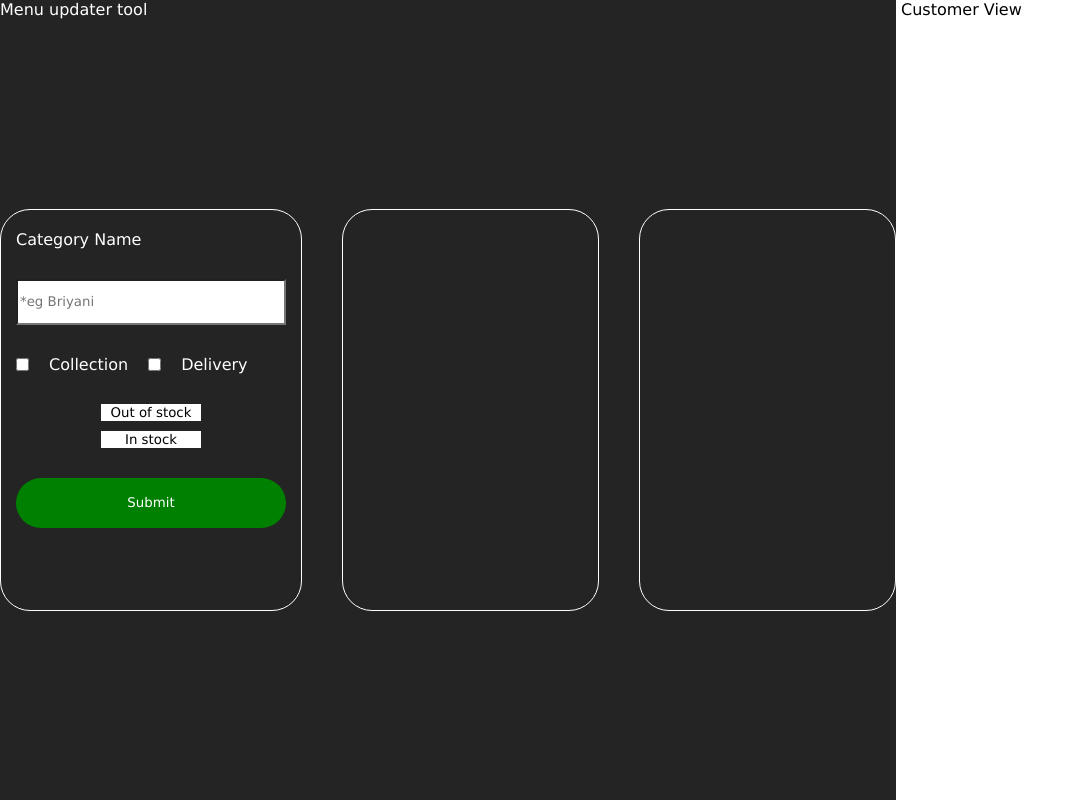
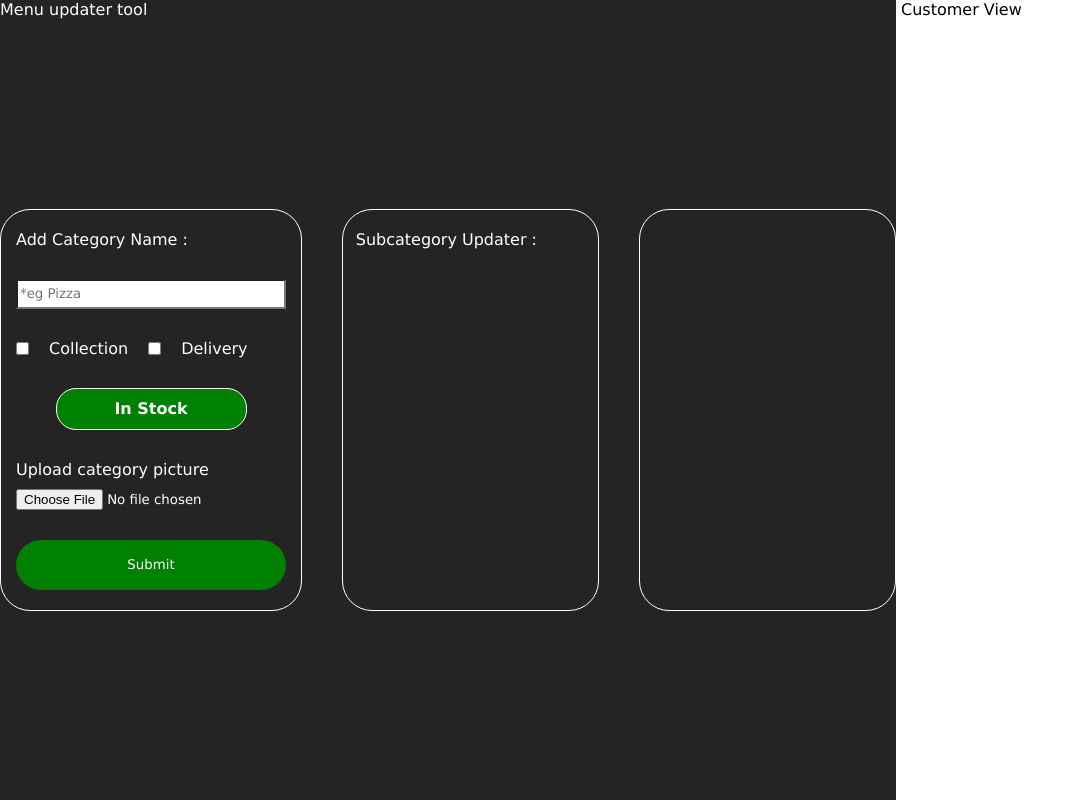
Before and after one commit to sreekanthSubramani/restaurant-client-control-react-js-, a React (Vite) app in the folder restaurantclient/: page /login in a window 1280 px wide. Shown: the whole page, without its empty margins (0-1085 px from the left). Built offline with nearby package versions, Linux system fonts and the light colour scheme.

Commit message:
object redux with mongo

```diff
--- a/restaurantclient/package.json
+++ b/restaurantclient/package.json
@@ -10,10 +10,11 @@
     "preview": "vite preview"
   },
   "dependencies": {
+    "@reduxjs/toolkit": "^2.11.2",
     "axios": "^1.13.2",
     "react": "^19.2.0",
-    "react-dom": "^19.2.0",
     "react-icons": "^5.5.0",
+    "react-redux": "^9.2.0",
     "react-router-dom": "^7.11.0",
     "react-toastify": "^11.0.5"
   },
--- a/restaurantclient/src/Components/EntryPage/Entry.css
+++ b/restaurantclient/src/Components/EntryPage/Entry.css
@@ -30,7 +30,7 @@
     color: black;
 }
 .inputForm1{
-    color: black;
+    color: white;
 }
 .buttonLogin{
     background-color: white;
--- a/restaurantclient/src/Components/LoginPage/Loginpage.css
+++ b/restaurantclient/src/Components/LoginPage/Loginpage.css
@@ -62,7 +62,7 @@
 }
 .stockOptions{
     display: flex;
-    flex-direction: column;
+    flex-direction: row;
     justify-content: center;
     align-items: center;
     gap: 10px;
@@ -85,3 +85,28 @@
     border: 0px;
     background-color: green;
 }
+.imgUpload{
+    display: flex;
+    flex-direction: column;
+    width: 80%;
+    gap: 10px;
+}
+.hoverTheStock{
+    display: flex;
+    width: 70%;
+    height: 40px;
+    border: 1px solid white;
+    border-radius: 20px;
+    justify-content: center;
+    align-items: center;
+}
+.outOfStockClass{
+    display: flex;
+    width: 70%;
+    height: 40px;
+    border: 1px solid white;
+    border-radius: 20px;
+    justify-content: center;
+    align-items: center;
+    background-color: green;
+}
--- a/restaurantclient/src/Components/LoginPage/Loginpage.jsx
+++ b/restaurantclient/src/Components/LoginPage/Loginpage.jsx
@@ -1,6 +1,57 @@
+import { useState } from 'react'
+import { useDispatch, useSelector } from 'react-redux'
 import './Loginpage.css'
+import { addCategory } from '../../Redux/Slice/CategorySlice'
+
 
 export default function LoginPageComp(){
+
+    const [categories, setCategories] = useState([])
+    const categoryDispatch = useDispatch(addCategory())
+    const selectedCats = useSelector((state)=> state.category)
+
+    //menu items here
+    const [menuCats, setMenuCats]= useState([
+        {
+            categoryName : '',
+            collection : false,
+            delivery : false,
+            outofStock : false,
+            inStock : true,
+        }
+    ])
+
+    const [categoryName, setCategoryName] = useState('')
+    const [collection, setCollection] = useState(false)
+    const [delivery, setDelivery] = useState(false)
+    const [outofStock, setOutOfStock] = useState(true)
+
+    const [inStock, setInStock] = useState(false)
+
+    function handleInitialCategory(){
+        setMenuCats(((prev)=> [...prev, {
+            categoryName : categoryName,
+            collection : collection,
+            delivery : delivery,
+            stockIn : outofStock,
+        }]))
+
+        if(menuCats.length > 0){
+            reduxAddCats(menuCats)
+        }
+    }
+
+    function reduxAddCats(arrayOfCats){
+        categoryDispatch(arrayOfCats)
+    }
+
+    console.log(selectedCats, 'selected cats')
+
+function handleStocks(){
+    setInStock((prev)=> !prev)
+    setOutOfStock((prev)=> !prev)
+}
+
     return(
         <div className='maindiv'>
 
@@ -12,35 +63,63 @@ export default function LoginPageComp(){
                     <div className='toolBoxCat'>
 
                         <div className='insideToolBox'>
-                                <p>Category Name </p>
-                                <input type="text" placeholder='*eg Briyani' className='inputCat' list='categories'/>
+                                <p> Add Category Name : </p>
+                                <input
+                                type="text"
+                                placeholder='*eg Pizza'
+                                className='inputCat'
+                                list='categories'
+                                onChange={(e)=> setCategoryName(e.target.value)}
+                                value={categoryName}
+                                />
 
                                 <datalist id='categories'>
-                                    <option value="Pizza"/>
-                                    <option value="Briyani"/>
-                                    <option value="Burgers"/>
-                                    <option value="Fried Rice"/>
-                                    <option value="Beverages"/>
-                                    <option value="Wraps"/>
-
+                                {categories.map((cats, index)=>{
+                                    return(
+                                    <option value={cats}/>
+                                )
+                                })}
                                 </datalist>
 
+
                                 <div className='availabilityBox'>
-                                <input type="checkbox" />
+                                <input
+                                type="checkbox"
+                                onChange={()=> setCollection((prev)=> !prev)}
+                                value={collection}
+                                checked={collection ? true : false}
+                                />
                                 <p>Collection</p>
 
-                                <input type="checkbox" />
+                                <input
+                                type="checkbox"
+                                onChange={()=> setDelivery((prev)=> !prev)}
+                                value={delivery}
+                                checked={delivery ? true : false}
+                                />
                                 <p>Delivery</p>
                                 </div>
 
 
                         <div className='stockOptions'>
-                            <button className='stockButtons'>Out of stock</button>
-                            <button className='stockButtons'>In stock</button>
+
+                            <div className={inStock ? 'hoverTheStock': 'outOfStockClass'} onClick={handleStocks}>
+                                    {inStock
+                                        ?
+                                        <h4>Out of Stock</h4>
+                                        :
+                                        <h4 style={{backgroundColor : "green"}}>In Stock</h4>}
+                            </div>
+                            </div>
+
+                        <div className='imgUpload'>
+                        <p>Upload category picture</p>
+                        <input type="file" />
                         </div>
 
+
                         <div className='finalSubmitBtn'>
-                            <button className='submitHere'>Submit</button>
+                            <button className='submitHere' onClick={handleInitialCategory}>Submit</button>
                         </div>
 
                         </div>
@@ -49,15 +128,26 @@ export default function LoginPageComp(){
 
                     {/* //subcategory updater */}
                     <div className='toolBoxCat'>
+                           <div className='insideToolBox'>
+                                <p>Subcategory Updater : </p>
+
+                            </div>
+                    </div>
 
 
-                    </div>
+
+                    {/* item updater */}
+
+
                     <div className='toolBoxCat'>
+
+                            <div className='insideToolBox'>
+
+                            </div>
 
 
                     </div>
                 </div>
-
         </div>
 
         <div className='rightDiv'>
--- /dev/null
+++ b/restaurantclient/src/Redux/Slice/CategorySlice.js
@@ -0,0 +1,30 @@
+import {createSlice} from '@reduxjs/toolkit'
+
+
+const initiatlState =  [{
+        categoryName : "",
+        collection : false,
+        delivery : false,
+        inStock : true
+    }]
+
+
+const categorySlice = createSlice({
+    name : "Category",
+    initialState : initiatlState,
+    reducers : {
+        addCategory : (state, action)=>{
+            state.push({
+                categoryName : action.payload.categoryName,
+                collection : action.payload.collection,
+                delivery : action.payload.delivery,
+                outofStock : action.payload.outofStock
+
+            })
+        }
+    }
+})
+
+
+export const {addCategory} = categorySlice.actions
+export default categorySlice.reducer
--- /dev/null
+++ b/restaurantclient/src/Redux/reducerStore.js
@@ -0,0 +1,8 @@
+import { configureStore } from "@reduxjs/toolkit";
+import categorySlice from './Slice/CategorySlice'
+
+export const store = configureStore({
+    reducer : {
+        category : categorySlice
+    }
+})
```
Also changed, not shown: restaurantclient/src/main.jsx (+7 -2 lines), 1 other file (tests, documents, lock files or other folders).
